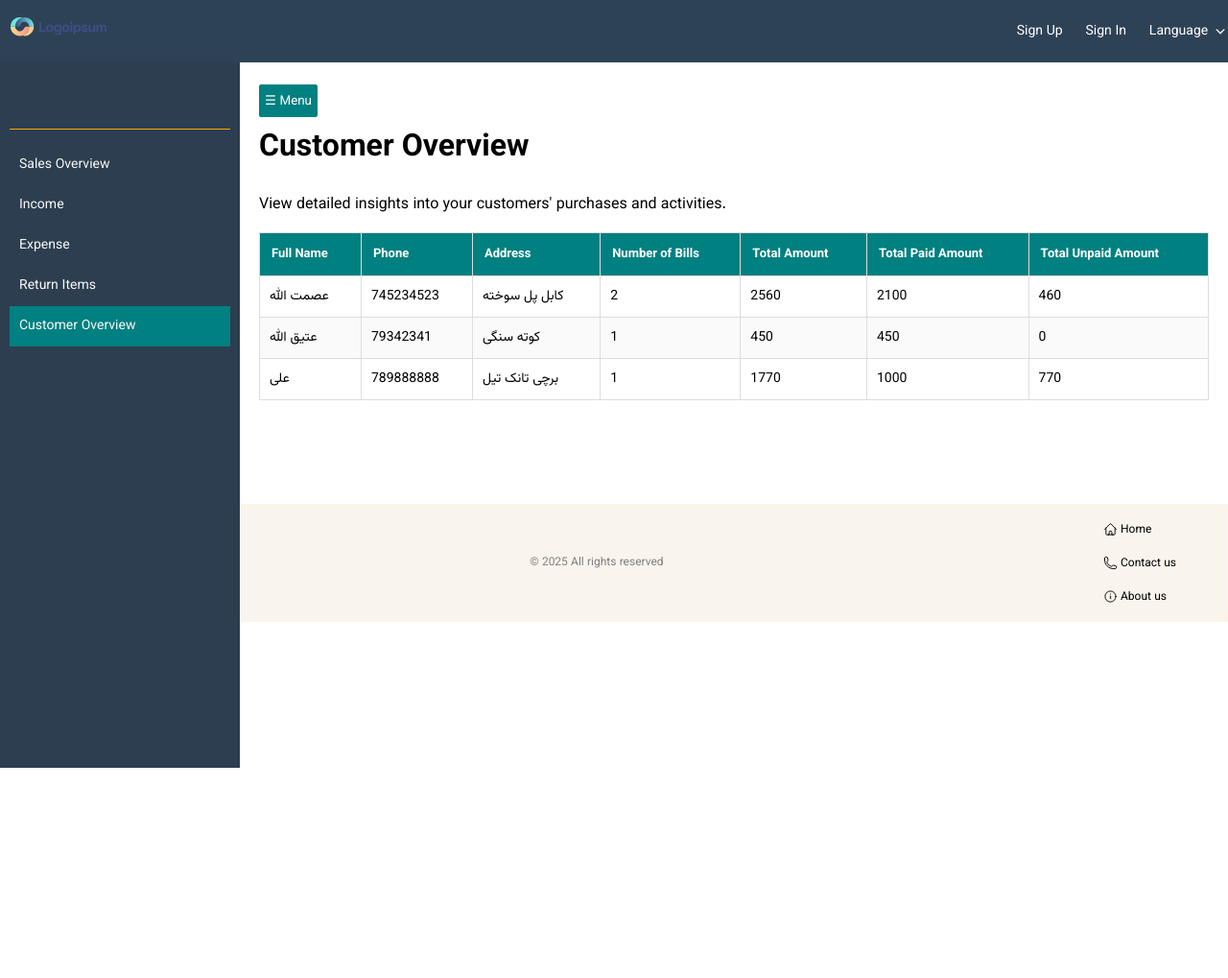
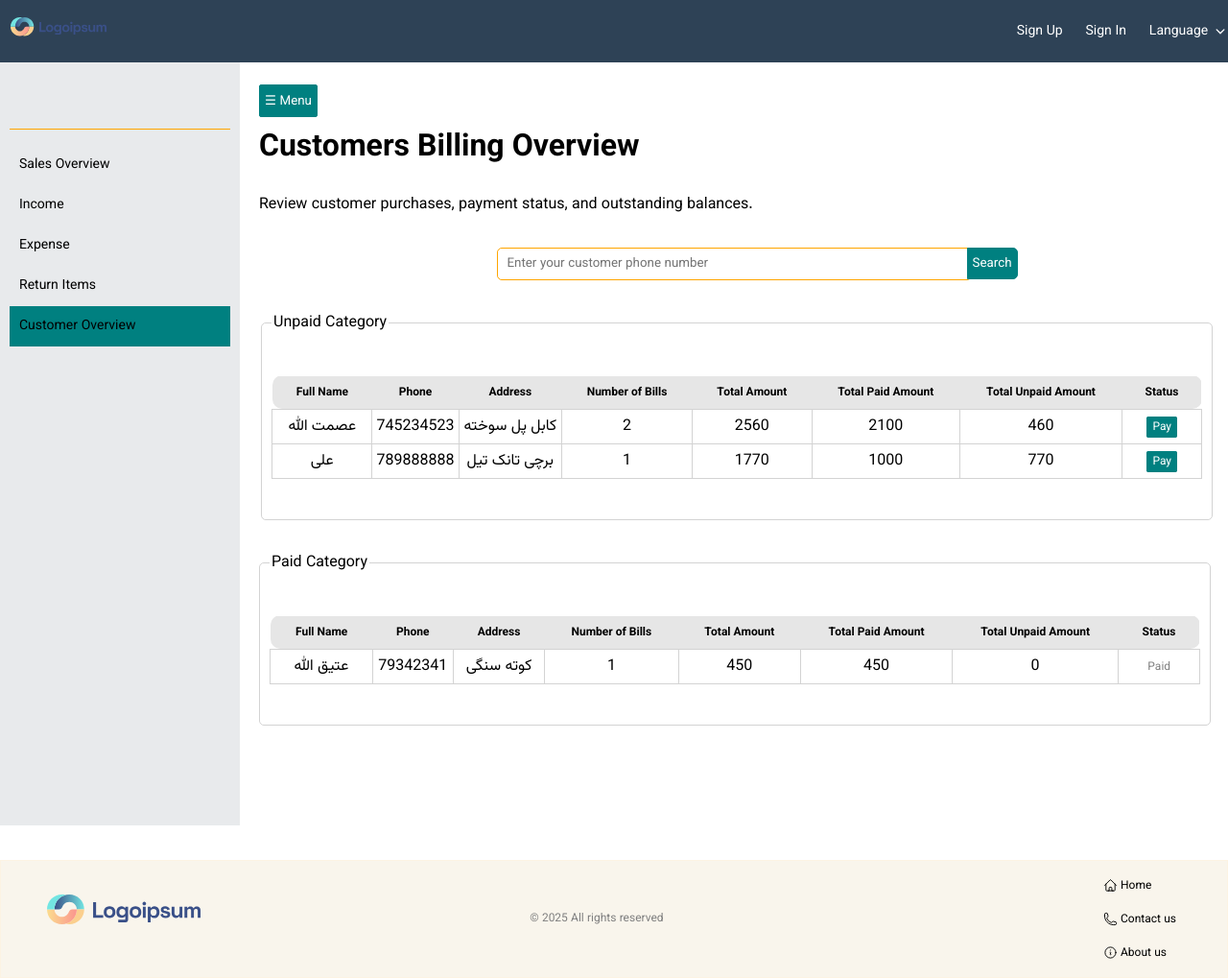
Before and after one commit to Esmat-Farjad/Commerce, a Django app: page /dashboard/customer in a window 1280 px wide. Shown: the whole page at 96% size. Before the commit the page ends 800 px from the top, so only its background shows below. Run offline with Django 5.2, Linux system fonts and the light colour scheme; data comes from the database, SQL or seed files in the repository; both versions use the stored data as it was after the commit; style sheets or scripts are compiled from the project's sources; parts of the project's set-up code (start-up, migrations or seed data) failed here and were passed over; some libraries are stand-ins or nearby versions; some web fonts are replaced.

Commit message:
customer account details completed

```diff
--- a/src/static/styles/component/_table.scss
+++ b/src/static/styles/component/_table.scss
@@ -130,18 +130,21 @@
         margin: 0px;
         color: gray;
     }
+
     .border-less-table{
         border: 1px solid lightgray;
         padding: 10px;
         border-radius: 5px;
         width: 100%;
-
         table{
             border-collapse: collapse;
             border: 1px solid white;
             text-align: center;
             width: 100%;
             margin: 2rem 0rem;
+            .text-sm{
+                font-size: 12px;
+            }
             thead{
                 padding: 10px;
                 background-color: rgb(230, 230, 230);
@@ -163,9 +166,20 @@
                 }
                 tr, td{
                     padding: 5px 0px;
+                    border: 1px solid lightgray;
                 }
 
             }
         }
     }
+    .dashboard-table-width{
+        width: 98%;
+
+    }
 }
+.text-gray{
+    color: gray;
+}
+.my-2{
+    margin: 2rem 0rem;
+}
--- a/src/static/styles/layout/_common.scss
+++ b/src/static/styles/layout/_common.scss
@@ -425,6 +425,9 @@
                 flex-basis: 15rem;
             }
         }
+
+    }
+}
 .search-form{
     display: flex;
     flex-direction: row;
@@ -448,8 +451,6 @@
         }
     }
 }
-    }
-}
 .dashboard {
     margin: 0;
     padding: 0;
@@ -460,8 +461,8 @@
         position: fixed;
         top: 60px;
         left: 0; /* Sidebar is open by default */
-        background-color: #2c3e50;
-        color: white;
+        background-color: #e8eaec;
+        color: black;
         transition: left 0.3s ease;
         z-index: 500;
     }
@@ -509,7 +510,7 @@
         }
         .list-item{
             a{
-                color: #F8F8F8;
+                color: black;
                 padding: 10px;
                 font-size: 14px;
                 cursor: pointer;
--- a/src/store/templates/partials/management/_customer-view.html
+++ b/src/store/templates/partials/management/_customer-view.html
@@ -5,16 +5,24 @@
 {% block dashboard %}
 <div class="sub-container">
     <div class="sub-heading">
-        <h1 class="title">{% trans "Customer Overview" %}</h1>
-        <p class="text">{% trans "View detailed insights into your customers' purchases and activities." %}</p>
+        <h1 class="title">{% trans 'Customers Billing Overview' %}</h1>
+        <p class="text">{% trans 'Review customer purchases, payment status, and outstanding balances.' %}</p>
     </div>
     <div class="content">
-        <div class="form-holder">
-
+        <div class="border-less-table-holder">
+            {% comment %} search form {% endcomment %}
+            <div class="search-form my-2">
+                <form action="{% url 'customer' %}" method="post">
+                    {% csrf_token %}
+                    <input type="search" class="input-field" name="phone" id="phone" placeholder="{% trans 'Enter your customer phone number' %}">
+                    <button type"submit" class="btn-teal absolute-btn">{% trans 'Search' %}</button>
+                </form>
             </div>
-        <div class="table-holder">
-            <table class="table">
-                <thead>
+            {% comment %} search form {% endcomment %}
+            <fieldset class="border-less-table dashboard-table-width">
+                <legend>{% trans "Unpaid Category" %}</legend>
+                <table>
+                    <thead class="text-sm">
                         <th>{% trans "Full Name" %}</th>
                         <th>{% trans "Phone" %}</th>
                         <th>{% trans "Address" %}</th>
@@ -22,9 +30,11 @@
                         <th>{% trans "Total Amount" %}</th>
                         <th>{% trans "Total Paid Amount" %}</th>
                         <th>{% trans "Total Unpaid Amount" %}</th>
+                        <th>{% trans "Status" %}</th>
                     </thead>
                     <tbody>
                         {% for data in customer_data  %}
+                        {% if data.total_unpaid > 0 %}
                         <tr>
                             <td>{{data.customer.name}}</td>
                             <td>{{data.customer.phone}}</td>
@@ -33,11 +43,52 @@
                             <td>{{data.total_amount}}</td>
                             <td>{{data.total_paid}}</td>
                             <td>{{data.total_unpaid}}</td>
+                            <td>
+                                <a href="{% url 'create-payment' data.customer.id %}" class="btn btn-teal text-sm">{% trans "Pay" %}</a>
+                            </td>
                         </tr>
+                        {% endif %}
                         {% endfor %}
                     </tbody>
                 </table>
+            </fieldset>
+            {% comment %} paid {% endcomment %}
+
+            <fieldset class="border-less-table dashboard-table-width my-2">
+                <legend>{% trans "Paid Category" %}</legend>
+                <table>
+                    <thead class="text-sm">
+                        <th>{% trans "Full Name" %}</th>
+                        <th>{% trans "Phone" %}</th>
+                        <th>{% trans "Address" %}</th>
+                        <th>{% trans "Number of Bills" %}</th>
+                        <th>{% trans "Total Amount" %}</th>
+                        <th>{% trans "Total Paid Amount" %}</th>
+                        <th>{% trans "Total Unpaid Amount" %}</th>
+                        <th>{% trans "Status" %}</th>
+                    </thead>
+                    <tbody>
+                        {% for data in customer_data  %}
+                        {% if data.total_unpaid <= 0 %}
+                        <tr>
+                            <td>{{data.customer.name}}</td>
+                            <td>{{data.customer.phone}}</td>
+                            <td>{{data.customer.address}}</td>
+                            <td>{{data.bill_count}}</td>
+                            <td>{{data.total_amount}}</td>
+                            <td>{{data.total_paid}}</td>
+                            <td>{{data.total_unpaid}}</td>
+                            <td>
+                                <span class="text-gray text-sm">{% trans "Paid" %}</span>
+                            </td>
+                        </tr>
+                        {% endif %}
+                        {% endfor %}
+                    </tbody>
+                </table>
+            </fieldset>
         </div>
+
     </div>
 </div>
 {% endblock dashboard %}
--- a/src/store/urls.py
+++ b/src/store/urls.py
@@ -113,4 +113,9 @@
         views.return_items,
         name='return-items',
     ),
+    path(
+        'customer/payment/<str:cid>',
+        views.create_payment,
+        name='create-payment',
+    ),
 ]
--- a/src/store/views.py
+++ b/src/store/views.py
@@ -531,6 +531,9 @@
 def customer(request):
     customers = Customer.objects.all()
     # Add customer sales details (paid, unpaid, bill count) for each customer
+    if request.method == 'POST':
+        phone = request.POST.get('phone')
+        customers = customers.filter(phone=phone)
     customer_data = []
     for customer in customers:
         sales_data = SalesDetails.objects.filter(customer=customer).aggregate(
@@ -546,6 +549,8 @@
             'total_unpaid': sales_data['total_unpaid'] or 0,  # Default to 0 if None
             'bill_count': sales_data['bill_count'],
         })
+
+
     context = {
         'customer_data':customer_data
     }
@@ -553,4 +558,7 @@
 
 def sales_dashboard(request):
     return redirect('summary')
-    # return render(request, 'dashboard/dashboard-view.html')
+
+def create_payment(request, cid):
+    customer = get_object_or_404(Customer, pk=cid)
+    pass
--- a/src/templates/navbar.html
+++ b/src/templates/navbar.html
@@ -51,7 +51,7 @@
                         <a class="nav-link" href="{% url 'sign-out' %}">{% trans 'Sign Out' %}</a>
                     </li>
                     <li class="menu-item">
-                        <a href="{% url 'sales-dashboard' %}" class="nav-link">{% trans 'Dashboard' %}</a>
+                        <a href="{% url 'sales-dashboard' %}" class="nav-link">{% trans 'Management Page' %}</a>
                     </li>
                     {% if request.user.is_superuser %}
                     <li class="menu-item">
```
Also changed, not shown: src/db.sqlite3, src/locale/fa/LC_MESSAGES/django.po, 3 other files. Lines whose indentation alone changed are shown as unchanged.
